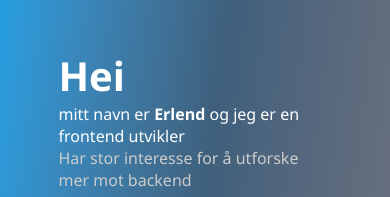
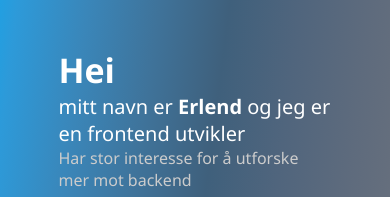
Before and after one commit to Erlandino/portfolio, a React (Create React App) app: page / in a window 390 px wide. Shown: the part 415-612 px from the top of the page. Built offline with nearby package versions, Linux system fonts and the light colour scheme; no server answers; the HTML template or start-up script is replaced by a standard one.

Commit message:
changed text size for introduction page title and paragraphs

```diff
--- a/src/index.css
+++ b/src/index.css
@@ -90,10 +90,10 @@ body {
   max-width: 50%;
 }
 .introduction__container__text__title {
-  font-size: 40px;
+  font-size: 46px;
 }
 .introduction__container__text__paragraph {
-  font-size: 30px;
+  font-size: 32px;
 }
 .introduction__container__text__paragraph--Undertext {
   font-size: 22px;
@@ -115,7 +115,13 @@ body {
   .introduction__container__text {
     max-width: none;
   }
+  .introduction__container__text__title {
+    font-size: 34px;
+  }
   .introduction__container__text__paragraph {
+    font-size: 20px;
+  }
+  .introduction__container__text__paragraph--Undertext {
     font-size: 16px;
   }
   .introduction__cvDownload {
```
